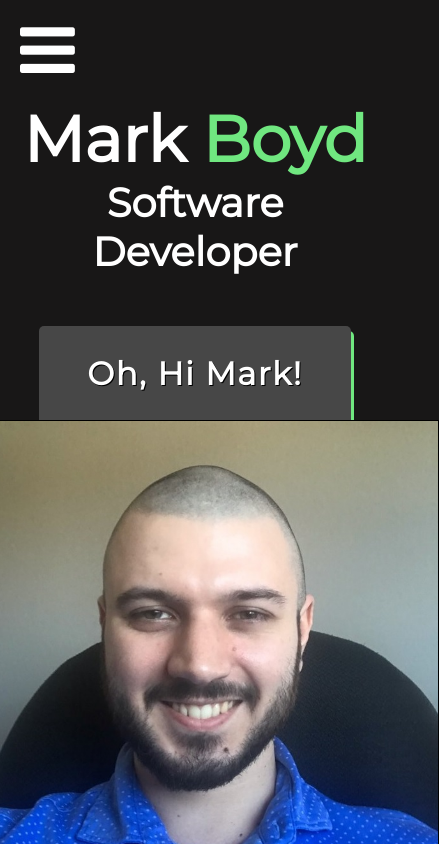
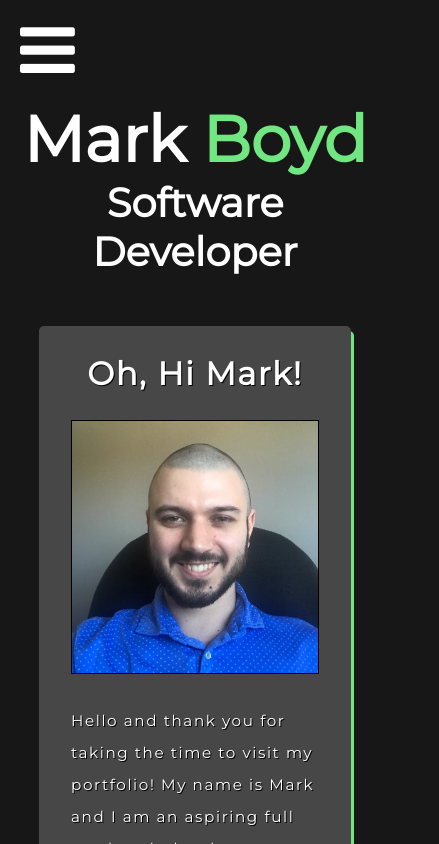
Before and after one commit to MarkBoyd14/mark-boyd-portfolio, a React (Create React App) app: page /about in a window 390 px wide. Shown: the top 844 px of the page, 439 px wide, since content can reach past the window. Built offline with nearby package versions, Linux system fonts and the light colour scheme.

Commit message:
fixed image responsiveness on about page and fixed nav bar to close when link is selected

```diff
--- a/package.json
+++ b/package.json
@@ -16,6 +16,7 @@
     "react-scripts": "3.4.3"
   },
   "scripts": {
+    "dev": "react-scripts start",
     "start": "node server/server.js",
     "build": "react-scripts build",
     "test": "react-scripts test",
--- a/src/App.css
+++ b/src/App.css
@@ -200,18 +200,11 @@ p {
 }
 
 #profile-image {
-  width: auto;
-  height: 500px;
+  width: 100%;
   border: 1px solid black;
 }
 
-@media screen and (max-width: 960px) {
-  .container {
-    margin: 50px auto;
-    padding: 2rem;
-    width: 80%;
-  }
-
+@media screen and (max-width: 1400px) {
   .row {
     flex-direction: column;
   }
@@ -223,6 +216,14 @@ p {
 
   .col-left {
     padding-bottom: 20px;
+  }
+}
+
+@media screen and (max-width: 960px) {
+  .container {
+    margin: 50px auto;
+    padding: 2rem;
+    width: 80%;
   }
 
   h1 {
--- a/src/components/Navbar.jsx
+++ b/src/components/Navbar.jsx
@@ -14,7 +14,12 @@ export default function Navbar() {
       <div className="menu-icon" onClick={handleClick}>
         <i className={clicked ? 'fa fa-times' : 'fa fa-bars'}></i>
       </div>
-      <ul className={clicked ? 'nav-menu active' : 'nav-menu'}>
+      <ul
+        className={
+          window.innerWidth <= 960 && clicked ? 'nav-menu active' : 'nav-menu'
+        }
+        onClick={handleClick}
+      >
         <li>
           <NavLink to="/" exact className="nav-links">
             Home
--- a/src/views/About.jsx
+++ b/src/views/About.jsx
@@ -7,7 +7,13 @@ export default function About() {
       <h3 className="section-header">Oh, Hi Mark!</h3>
       <div className="row">
         <div class="col-2 col-left">
-          <img id="profile-image" src="/images/profile.jpg" alt="Profile"></img>
+          <div className="image-wrapper">
+            <img
+              id="profile-image"
+              src="/images/profile.jpg"
+              alt="Profile"
+            ></img>
+          </div>
         </div>
         <div class="col-2 col-right">
           <p>
```
